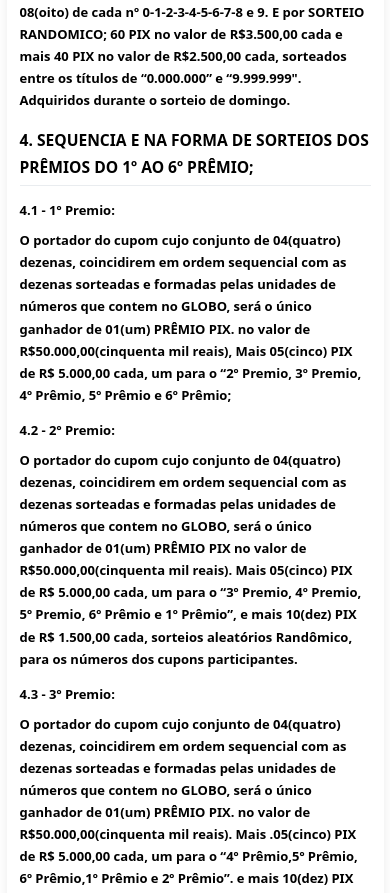
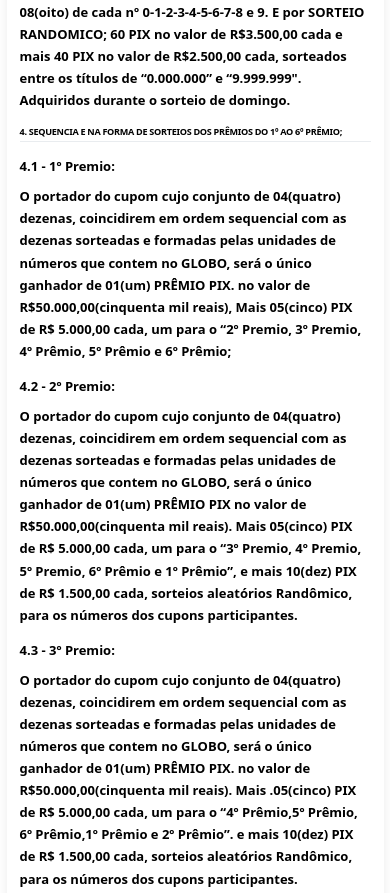
Before and after one commit to Hericlesh/megaquadra, a React (Vite) app: page /regulamento in a window 390 px wide. Shown: the part 868-1761 px from the top of the page. Built offline with nearby package versions, Linux system fonts and the light colour scheme.

Commit message:
ajuste topico 4

```diff
--- a/src/pages/Regulamento.css
+++ b/src/pages/Regulamento.css
@@ -28,6 +28,17 @@
   color: #000000; /* Pure black subtitle */
   border-bottom: 1px solid #e9ecef; /* Subtle separator */
   padding-bottom: 0.4rem;
+}
+
+.section-title-compact {
+  white-space: nowrap;
+  font-weight: bold;
+  font-size: clamp(0.4rem, 1.6vw, 0.85rem) !important;
+  letter-spacing: -0.35px;
+  line-height: 1;
+  display: block;
+  width: 100%;
+  overflow: visible;
 }
 
 .regulamento-container h3 {
@@ -97,6 +108,10 @@
     margin-top: 1.5rem;
   }
 
+  .section-title-compact {
+    font-size: clamp(0.38rem, 1.4vw, 0.75rem) !important;
+  }
+
   .regulamento-container h3 {
     font-size: 1.1rem;
     margin-top: 1.2rem;
@@ -129,6 +144,11 @@
     margin-top: 1.2rem;
   }
 
+  .section-title-compact {
+    font-size: 0.45rem !important;
+    letter-spacing: -0.4px;
+  }
+
   .regulamento-container h3 {
     font-size: 1rem;
     margin-top: 1rem;
@@ -157,6 +177,13 @@
   .winner-description {
     font-size: 0.38rem;
     line-height: 1.1;
+  }
+}
+
+@media (max-width: 394px) {
+  .section-title-compact {
+    font-size: 0.7rem !important;
+    letter-spacing: -0.3px;
   }
 }
 
--- a/src/pages/Regulamento.jsx
+++ b/src/pages/Regulamento.jsx
@@ -51,7 +51,9 @@ const Regulamento = () => {
         domingo.
       </p>
 
-      <h2>4. SEQUENCIA E NA FORMA DE SORTEIOS DOS PRÊMIOS DO 1º AO 6º PRÊMIO;</h2>
+      <h2 className="section-title-compact">
+        4. SEQUENCIA E NA FORMA DE SORTEIOS DOS PRÊMIOS DO 1º AO 6º PRÊMIO;
+      </h2>
 
       <h3>4.1 - 1º Premio:</h3>
       <p>
```
